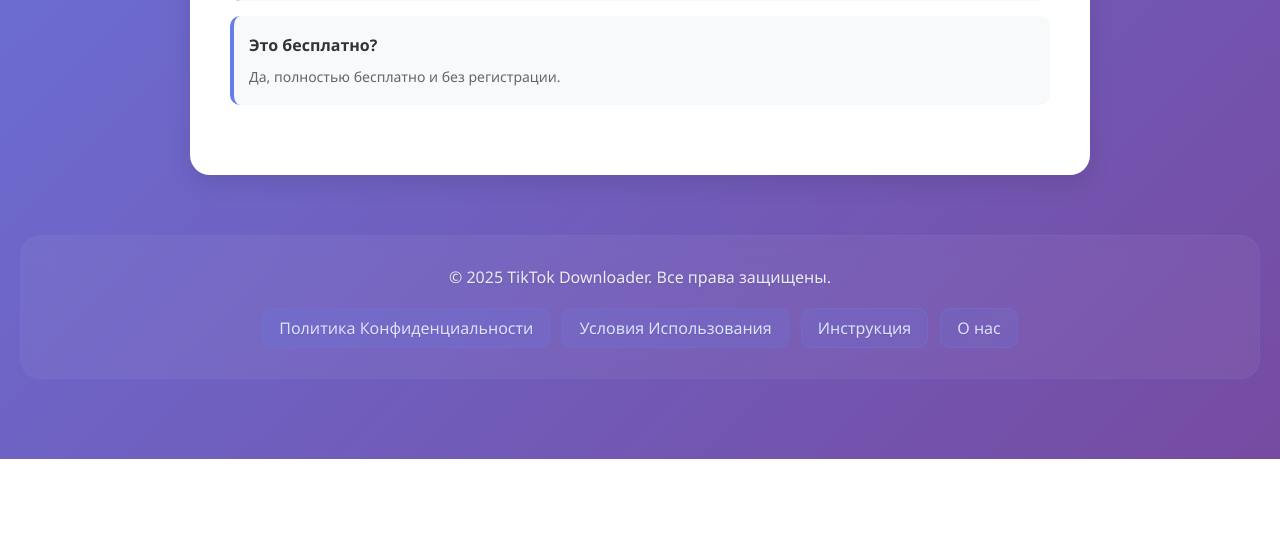
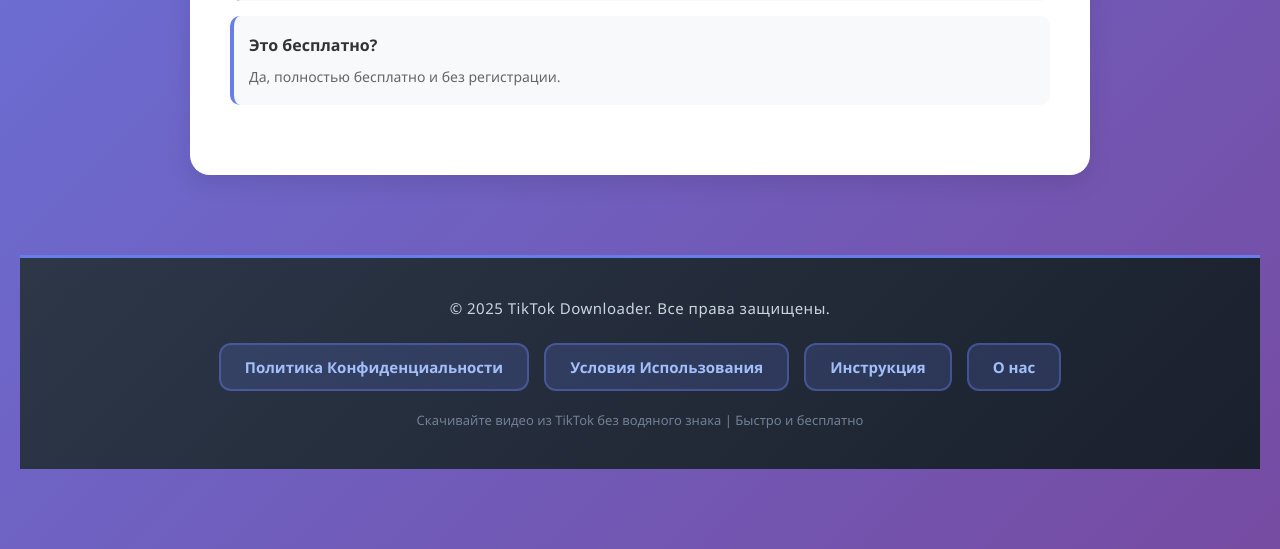
Before and after one commit to Olena-Mala/tiktok-d, a Flask app: page / in a window 1280 px wide. Shown: the part 979-1528 px from the top of the page. Before the commit the page ends 1438 px from the top, so only its background shows below. Run offline with Flask 3, Linux system fonts and the light colour scheme.

Commit message:
index.html

```diff
--- a/templates/index.html
+++ b/templates/index.html
@@ -561,15 +561,16 @@
     // Скрывать ошибку при клике в любое место
     document.addEventListener('click', hideError);
     </script>
-    <!-- Обновленный гармоничный футер -->
-<footer style="text-align: center; margin-top: 60px; padding: 30px 20px; background: rgba(255, 255, 255, 0.05); backdrop-filter: blur(10px); border-radius: 20px; border: 1px solid rgba(102, 126, 234, 0.2);">
-    <p style="color: #e9ecef; font-weight: 500; margin-bottom: 20px; text-shadow: 0 1px 2px rgba(0,0,0,0.1);">© 2025 TikTok Downloader. Все права защищены.</p>
-    <div style="display: flex; justify-content: center; flex-wrap: wrap; gap: 12px;">
-        <a href="/privacy" style="color: #dbe4ff; text-decoration: none; font-weight: 500; padding: 8px 16px; background: rgba(102, 126, 234, 0.15); border-radius: 10px; border: 1px solid rgba(102, 126, 234, 0.3); transition: all 0.3s ease; text-shadow: 0 1px 1px rgba(0,0,0,0.1);">Политика Конфиденциальности</a>
-        <a href="/terms" style="color: #dbe4ff; text-decoration: none; font-weight: 500; padding: 8px 16px; background: rgba(102, 126, 234, 0.15); border-radius: 10px; border: 1px solid rgba(102, 126, 234, 0.3); transition: all 0.3s ease; text-shadow: 0 1px 1px rgba(0,0,0,0.1);">Условия Использования</a>
-        <a href="/howto" style="color: #dbe4ff; text-decoration: none; font-weight: 500; padding: 8px 16px; background: rgba(102, 126, 234, 0.15); border-radius: 10px; border: 1px solid rgba(102, 126, 234, 0.3); transition: all 0.3s ease; text-shadow: 0 1px 1px rgba(0,0,0,0.1);">Инструкция</a>
-        <a href="/about" style="color: #dbe4ff; text-decoration: none; font-weight: 500; padding: 8px 16px; background: rgba(102, 126, 234, 0.15); border-radius: 10px; border: 1px solid rgba(102, 126, 234, 0.3); transition: all 0.3s ease; text-shadow: 0 1px 1px rgba(0,0,0,0.1);">О нас</a>
+    <!-- Солидный темный футер -->
+<footer style="text-align: center; margin-top: 80px; padding: 40px 20px; background: linear-gradient(135deg, #2d3748 0%, #1a202c 100%); border-radius: 0; border-top: 3px solid #667eea;">
+    <p style="color: #cbd5e0; font-weight: 500; margin-bottom: 25px; font-size: 15px; letter-spacing: 0.5px;">© 2025 TikTok Downloader. Все права защищены.</p>
+    <div style="display: flex; justify-content: center; flex-wrap: wrap; gap: 15px; margin-bottom: 20px;">
+        <a href="/privacy" style="color: #a3bffa; text-decoration: none; font-weight: 600; padding: 12px 24px; background: rgba(102, 126, 234, 0.2); border-radius: 12px; border: 2px solid rgba(102, 126, 234, 0.4); transition: all 0.3s ease; font-size: 15px;">Политика Конфиденциальности</a>
+        <a href="/terms" style="color: #a3bffa; text-decoration: none; font-weight: 600; padding: 12px 24px; background: rgba(102, 126, 234, 0.2); border-radius: 12px; border: 2px solid rgba(102, 126, 234, 0.4); transition: all 0.3s ease; font-size: 15px;">Условия Использования</a>
+        <a href="/howto" style="color: #a3bffa; text-decoration: none; font-weight: 600; padding: 12px 24px; background: rgba(102, 126, 234, 0.2); border-radius: 12px; border: 2px solid rgba(102, 126, 234, 0.4); transition: all 0.3s ease; font-size: 15px;">Инструкция</a>
+        <a href="/about" style="color: #a3bffa; text-decoration: none; font-weight: 600; padding: 12px 24px; background: rgba(102, 126, 234, 0.2); border-radius: 12px; border: 2px solid rgba(102, 126, 234, 0.4); transition: all 0.3s ease; font-size: 15px;">О нас</a>
     </div>
+    <p style="color: #718096; font-size: 13px; margin-top: 20px;">Скачивайте видео из TikTok без водяного знака | Быстро и бесплатно</p>
 </footer>
 </body>
 </html>
```
